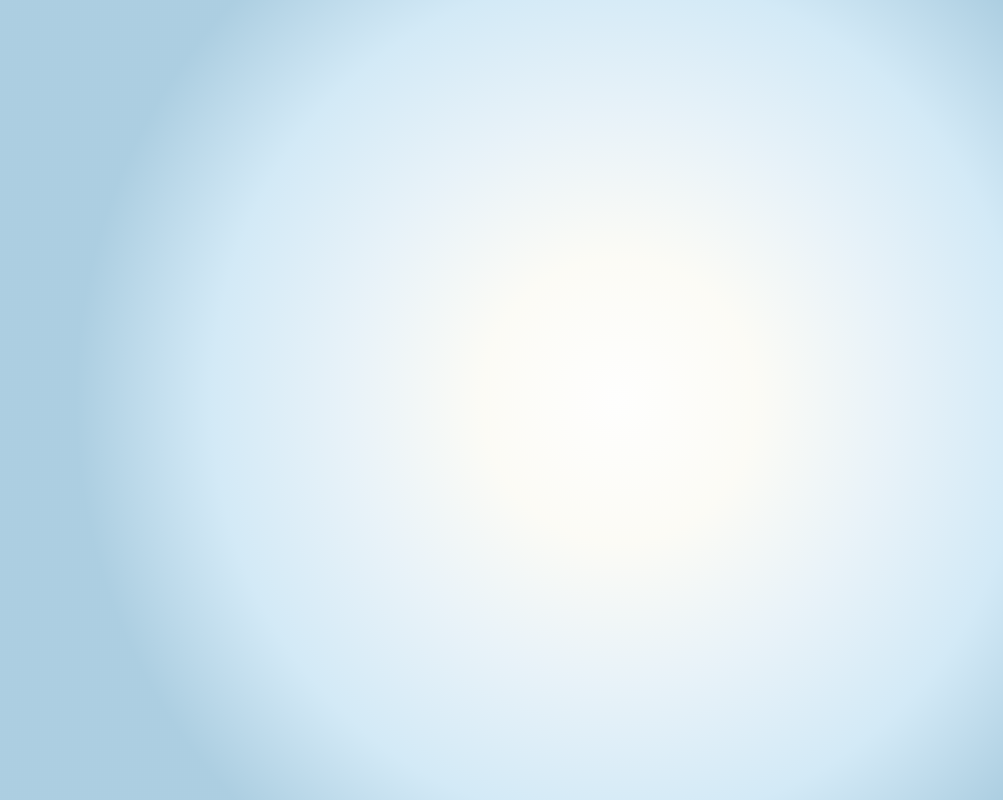
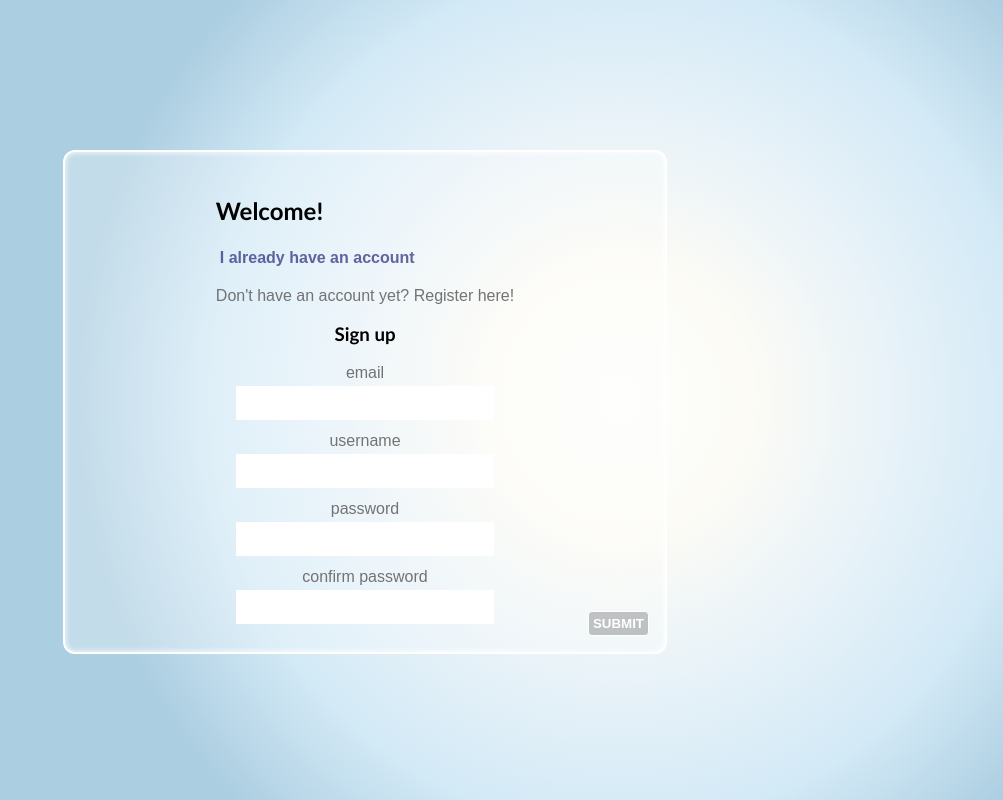
Before and after one commit to Chloe070196/phrases-web-app, a React (Vite) app: page /register in a window 1280 px wide. Before the commit this address had no page. Shown: the whole page, without its empty margins (277-1280 px from the left). Built offline with nearby package versions, Linux system fonts and the light colour scheme.

Commit message:
feat: register and login routes

```diff
--- a/src/App.tsx
+++ b/src/App.tsx
@@ -1,13 +1,15 @@
 import { Route, Routes } from 'react-router-dom'
 import './App.css'
 import { Register } from './pages/register'
+import { LogIn } from './pages/login'
 
 function App() {
   return (
     <>
       <main>
         <Routes>
-          <Route path="/login" element={<Register />} />
+          <Route path="/register" element={<Register />} />
+          <Route path="/login" element={<LogIn />} />
         </Routes>
       </main>
     </>
```
